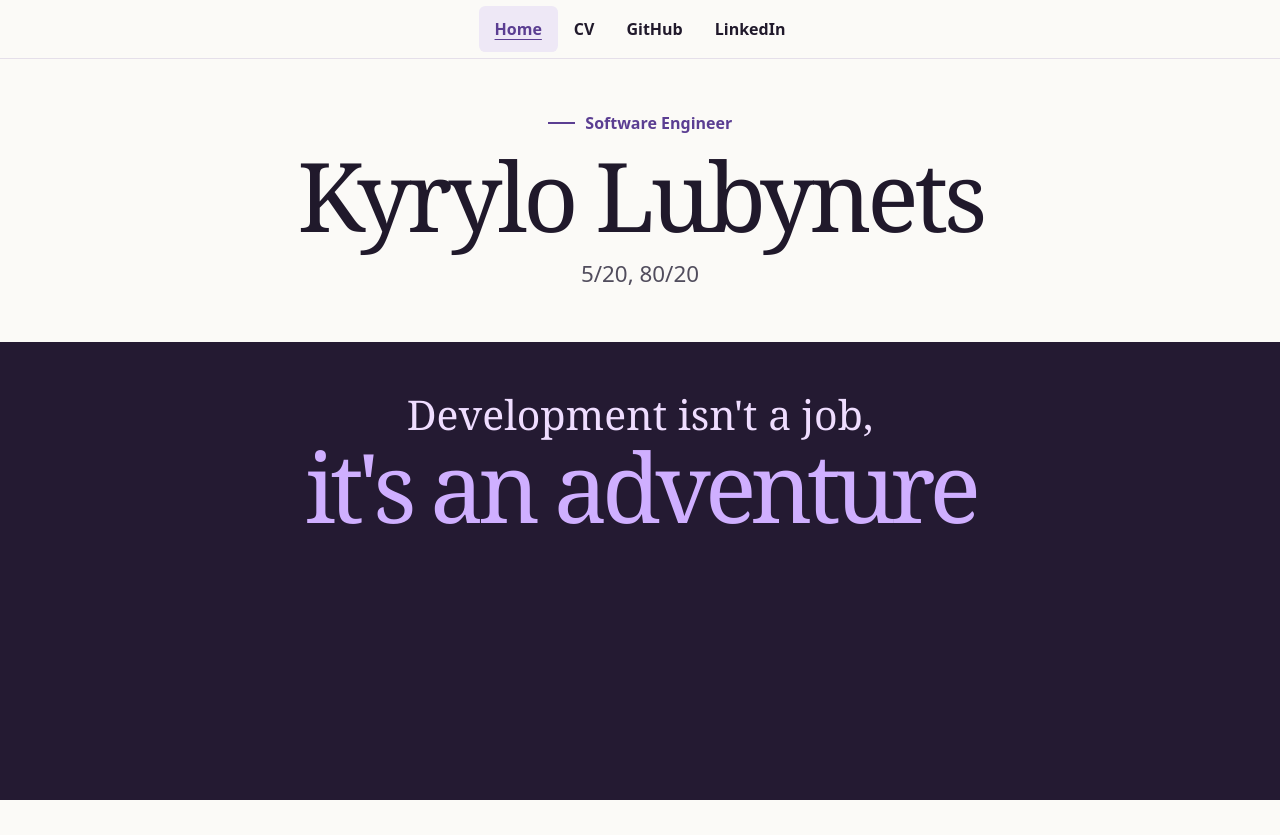
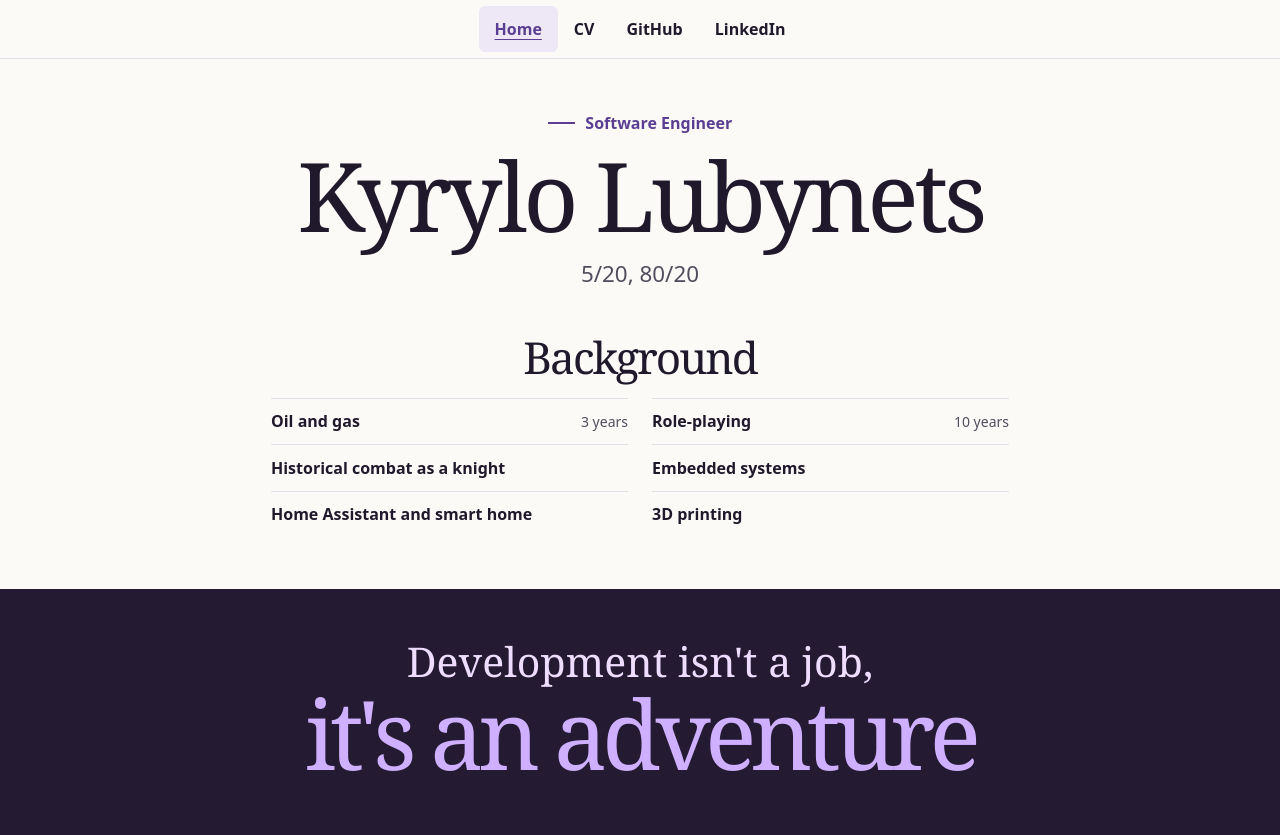
Before and after one commit to devlubinets/cv, a plain HTML site: page index.html in a window 1280 px wide. Before the commit the page ends 800 px from the top, so only its background shows below. Drawn offline with nearby package versions, Linux system fonts and the light colour scheme.

Commit message:
Add a Background section to the homepage

```diff
--- a/index.html
+++ b/index.html
@@ -27,6 +27,18 @@
       <h1>Kyrylo Lubynets</h1>
       <p class="home-intro">5/20, 80/20</p>
     </div>
+
+    <section class="background container" aria-labelledby="background-title">
+      <h2 id="background-title">Background</h2>
+      <ul class="background-list" role="list">
+        <li>Oil and gas <span>3 years</span></li>
+        <li>Role-playing <span>10 years</span></li>
+        <li>Historical combat as a knight</li>
+        <li>Embedded systems</li>
+        <li>Home Assistant and smart home</li>
+        <li>3D printing</li>
+      </ul>
+    </section>
   </main>
 
   <footer class="site-footer">
--- a/styles.css
+++ b/styles.css
@@ -98,6 +98,43 @@ a:focus-visible {
   color: var(--muted);
   font-size: clamp(1.125rem, 1.9vw, 1.4rem);
   line-height: 1.45;
+}
+
+.background {
+  max-width: 48rem;
+  margin-top: clamp(1.75rem, 4vw, 2.75rem);
+}
+
+.background h2 {
+  margin-bottom: 1.15rem;
+  font-size: clamp(1.9rem, 4vw, 2.75rem);
+}
+
+.background-list {
+  display: grid;
+  grid-template-columns: repeat(auto-fit, minmax(min(100%, 17rem), 1fr));
+  column-gap: 1.5rem;
+  margin: 0;
+  padding: 0;
+  list-style: none;
+  text-align: left;
+}
+
+.background-list li {
+  display: flex;
+  align-items: baseline;
+  justify-content: space-between;
+  gap: 0.75rem;
+  padding-block: 0.65rem;
+  border-top: 1px solid var(--line);
+  font-weight: 600;
+}
+
+.background-list span {
+  color: var(--muted);
+  font-size: 0.875rem;
+  font-weight: 500;
+  white-space: nowrap;
 }
 
 .site-footer {
```
